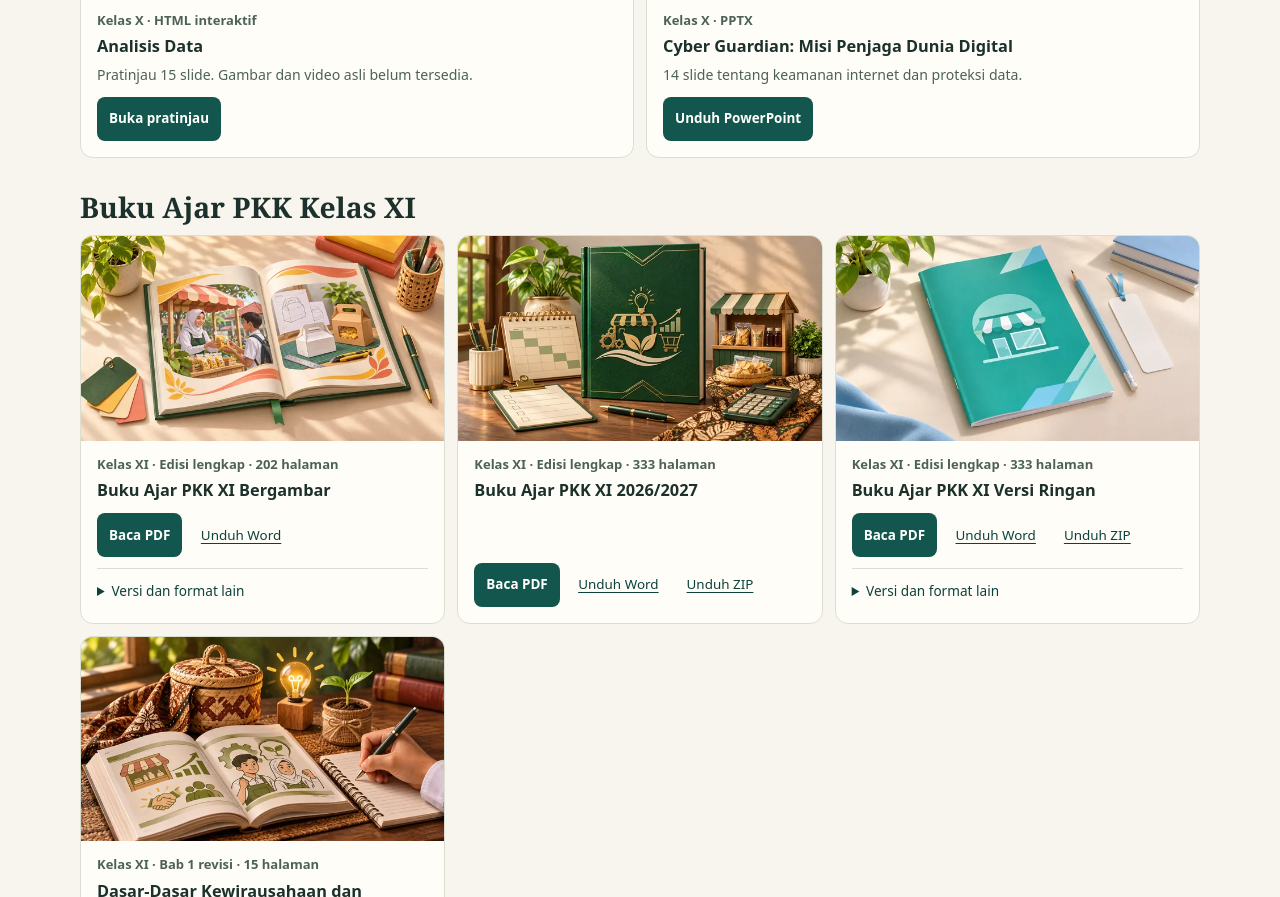
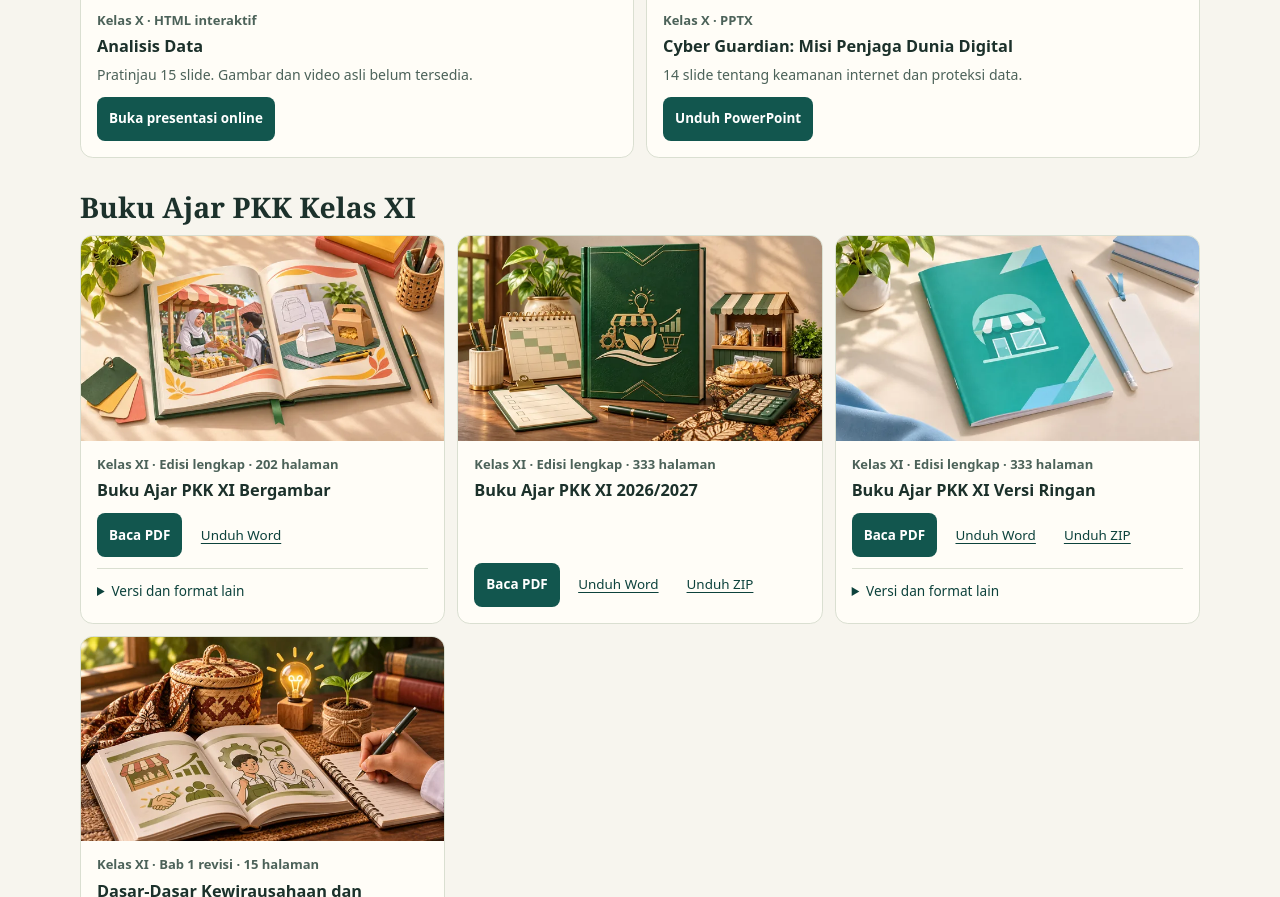
Before and after one commit to dhonaarba1-ctrl/materi-pembelajaran, a plain HTML site: page index.html in a window 1280 px wide. Shown: the part 5810-6707 px from the top of the page. Drawn offline with Linux system fonts and the light colour scheme.

Commit message:
Tambahkan akses langsung ke presentasi Analisis Data

```diff
--- a/index.html
+++ b/index.html
@@ -348,7 +348,7 @@ footer { border-top:1px solid var(--line); color:var(--muted); padding-block:1.2
         <p class="meta">Kelas X · HTML interaktif</p>
         <h3>Analisis Data</h3>
         <p class="detail">Pratinjau 15 slide. Gambar dan video asli belum tersedia.</p>
-        <div class="actions"><a class="action primary" href="presentasi/Informatika_Analisis_Data_Dhona_Arba.html">Buka pratinjau</a></div>
+        <div class="actions"><a class="action primary" href="presentasi/Informatika_Analisis_Data_Dhona_Arba.html">Buka presentasi online</a></div>
       </article>
       <article class="material">
         <img class="cover" src="assets/informatika-x-cyber-guardian.webp" alt="" width="640" height="360" loading="lazy" decoding="async">
```
Also changed, not shown: 1 other file.
